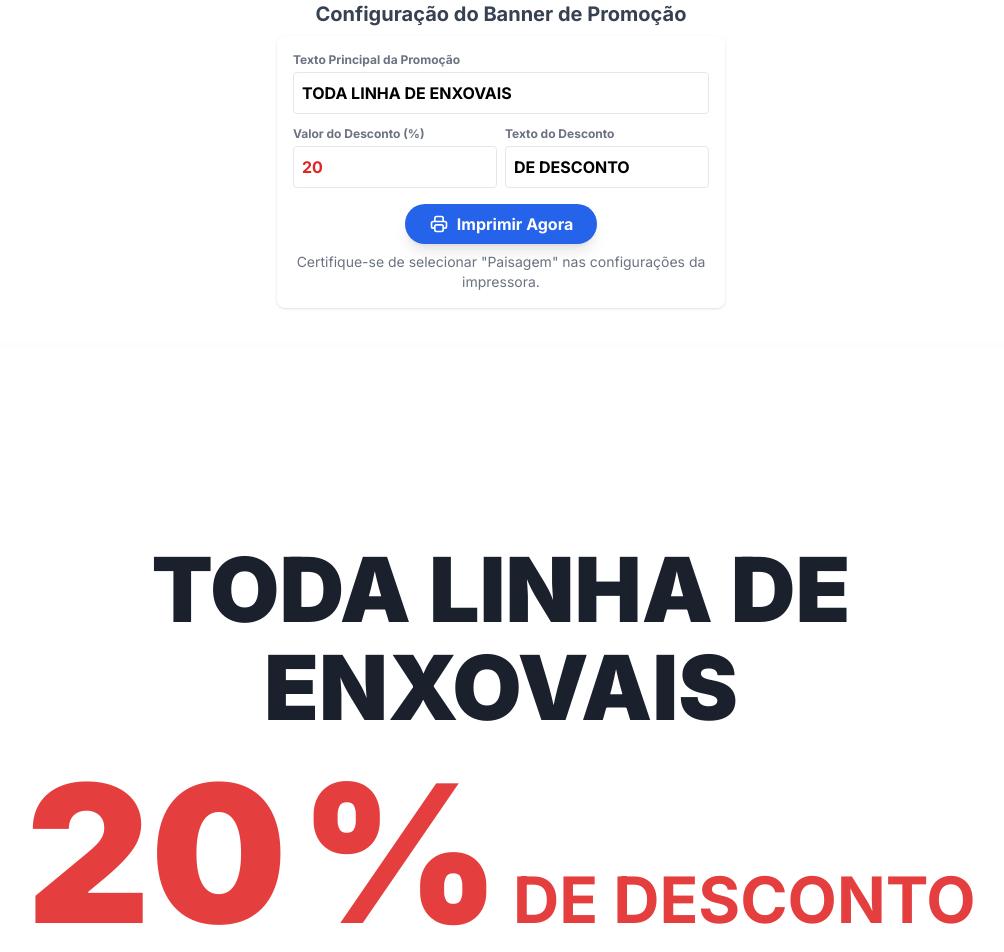
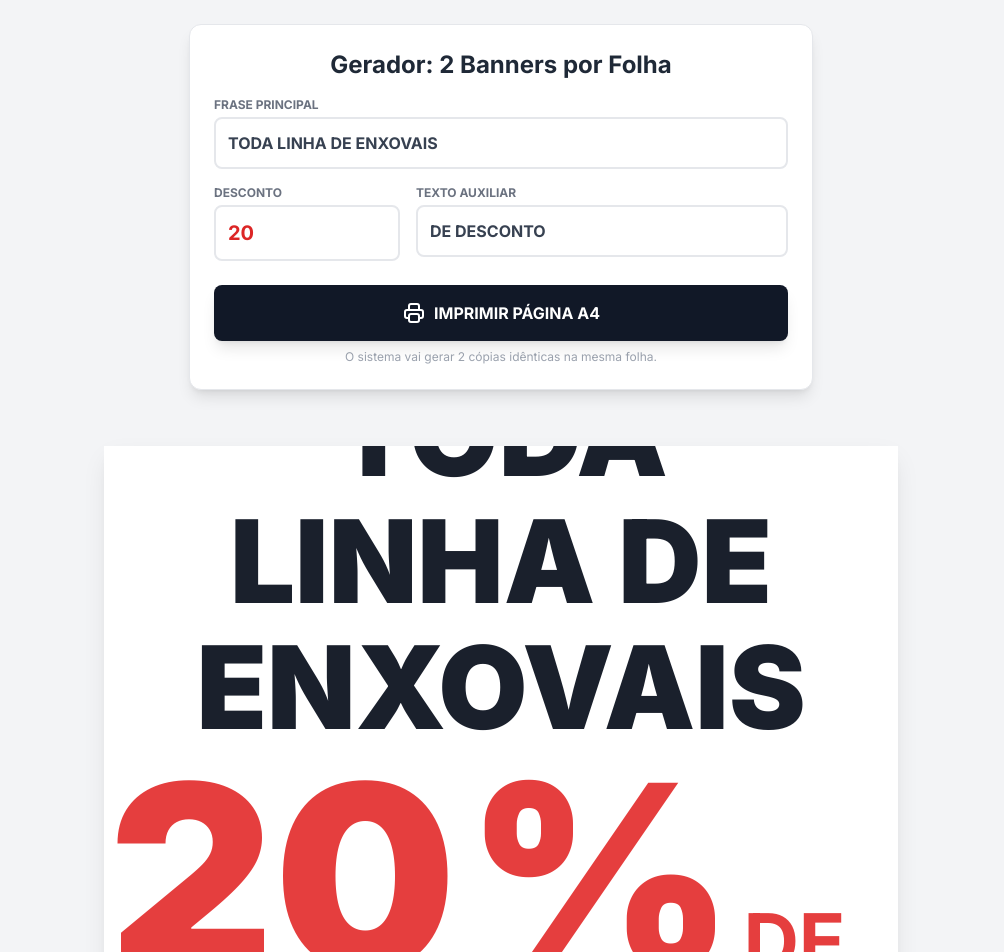
Before and after one commit to kleber-code/stp, a plain HTML site: page percent.html in a window 1280 px wide. Shown: the top 952 px of the page, without its empty margins (139-1143 px from the left). Drawn offline with nearby package versions, Linux system fonts and the light colour scheme.

Commit message:
feat: update percente

```diff
--- a/percent.html
+++ b/percent.html
@@ -3,147 +3,204 @@
   <head>
     <meta charset="UTF-8" />
     <meta name="viewport" content="width=device-width, initial-scale=1.0" />
-    <title>Banner de Promoção - A4 Horizontal</title>
+    <title>Banner Promoção - 2 por Folha (A4 Vertical)</title>
     <script src="https://cdn.tailwindcss.com"></script>
     <link href="https://fonts.googleapis.com/css2?family=Inter:wght@400;700;900&display=swap" rel="stylesheet" />
     <style>
       body {
         font-family: 'Inter', sans-serif;
+        background: #f3f4f6;
+        display: flex;
+        flex-direction: column;
+        align-items: center;
+        min-height: 100vh;
+        margin: 0;
+        padding-bottom: 50px;
+      }
+
+      /* Configuração exata para A4 Retrato (Vertical) */
+      .a4-portrait {
+        width: 210mm;
+        height: 297mm;
+        background: white;
+        box-shadow: 0 10px 25px -5px rgba(0, 0, 0, 0.1), 0 8px 10px -6px rgba(0, 0, 0, 0.1);
+        display: flex;
+        flex-direction: column; /* Empilha um em cima do outro */
+        overflow: hidden;
+      }
+
+      /* Metade da página */
+      .banner-half {
+        width: 100%;
+        height: 50%; /* Exatamente metade da folha */
         display: flex;
         flex-direction: column;
         align-items: center;
         justify-content: center;
-        min-height: 100vh;
-        margin: 0;
+        padding: 10mm; /* Margem interna menor pois o espaço é menor */
+        box-sizing: border-box;
+        position: relative;
       }
 
-      /* Configuração exata para A4 Paisagem */
-      .a4-landscape {
-        width: 297mm;
-        height: 210mm;
+      /* Linha de corte pontilhada apenas na primeira metade */
+      .banner-half:first-child {
+        border-bottom: 2px dashed #cbd5e1;
+      }
+
+      /* Indicador de tesoura (visual apenas na tela, opcional na impressão) */
+      .cut-line-icon {
+        position: absolute;
+        bottom: -12px;
+        right: -25px;
+        color: #94a3b8;
         background: white;
-        box-shadow: 0 10px 25px -5px rgba(0, 0, 0, 0.1), 0 8px 10px -6px rgba(0, 0, 0, 0.1);
-        position: relative;
-        overflow: hidden;
+        padding: 2px;
+        font-size: 12px;
+        transform: rotate(-90deg);
+      }
+
+      /* Estilos de Texto (Ajustados para a largura menor de 210mm) */
+      .promo-text {
+        font-size: 9vw; /* Aumentado pois a largura da ref é menor */
+        font-weight: 900;
+        color: #1a202c;
+        line-height: 1.1;
+        text-transform: uppercase;
+        text-align: center;
+        word-break: break-word;
+      }
+
+      .discount-section {
+        margin-top: 10px;
         display: flex;
-        flex-direction: column;
+        align-items: baseline;
+        gap: 10px;
+        color: #e53e3e;
+      }
+
+      .discount-value {
+        font-size: 20vw; /* Aumentado */
+        font-weight: 900;
+        line-height: 0.9;
+      }
+
+      .discount-suffix {
+        font-size: 6vw; /* Aumentado */
+        font-weight: 700;
+        line-height: 1.2;
+        text-transform: uppercase;
+        max-width: 150px;
+        text-align: left;
       }
 
       /* Configurações de Impressão */
       @media print {
         @page {
-          size: A4 landscape;
+          size: A4 portrait; /* Força vertical */
           margin: 0;
         }
         body {
           background: white;
           margin: 0;
+          padding: 0;
           display: block;
         }
-        .a4-landscape {
+        .a4-portrait {
+          box-shadow: none;
           width: 100%;
           height: 100vh;
-          box-shadow: none;
-          border: none;
         }
         .no-print {
           display: none !important;
         }
-      }
-
-      /* Estilo para o Banner */
-      .promo-banner {
-        flex-grow: 1;
-        display: flex;
-        flex-direction: column;
-        align-items: center;
-        justify-content: center;
-        text-align: center;
-        padding: 20mm;
-        box-sizing: border-box;
-      }
-      .promo-text {
-        font-size: 7vw; /* Ajuste conforme necessário para caber */
-        font-weight: 900;
-        color: #1a202c; /* Cinza escuro para contraste */
-        line-height: 1.1;
-        text-transform: uppercase;
-        word-break: break-word; /* Ensure long words break */
-      }
-      .discount-section {
-        margin-top: 1.5vw;
-        display: flex;
-        align-items: baseline;
-        gap: 1vw;
-        color: #e53e3e; /* Vermelho vibrante */
-      }
-      .discount-value {
-        font-size: 15vw;
-        font-weight: 900;
-        line-height: 1;
-      }
-      .discount-suffix {
-        font-size: 5vw;
-        font-weight: 700;
-        line-height: 1.2;
-        text-transform: uppercase;
-        word-break: break-word; /* Ensure long words break */
+        /* Removemos o vw na impressão para garantir consistência ou mantemos se o browser suportar bem */
       }
     </style>
   </head>
   <body>
-    <!-- Botão de controle (não sai na impressão) -->
-    <div class="no-print mb-6 text-center">
-      <h1 class="text-xl font-bold text-gray-700 mb-2">Configuração do Banner de Promoção</h1>
-      <div class="max-w-md mx-auto p-4 bg-white rounded-lg shadow mb-4">
-        <div class="mb-3">
-          <label class="text-xs font-bold text-gray-500 block text-left mb-1">Texto Principal da Promoção</label>
-          <input type="text" id="mainPromoText" value="TODA LINHA DE ENXOVAIS" placeholder="Ex: TODA LINHA DE ENXOVAIS" class="w-full p-2 border rounded font-bold uppercase" oninput="updateBanner()" />
-        </div>
-        <div class="mb-3 flex gap-2">
-          <div class="flex-1">
-            <label class="text-xs font-bold text-gray-500 block text-left mb-1">Valor do Desconto (%)</label>
-            <input type="number" id="discountValue" value="20" placeholder="Ex: 20" class="w-full p-2 border rounded font-bold text-red-600" oninput="updateBanner()" />
+
+    <div class="no-print w-full max-w-2xl mx-auto p-6">
+      <div class="bg-white rounded-xl shadow-lg p-6 mb-8 border border-gray-200">
+        <h1 class="text-2xl font-bold text-gray-800 mb-4 text-center">Gerador: 2 Banners por Folha</h1>
+
+        <div class="grid gap-4">
+          <div>
+            <label class="text-xs font-bold text-gray-500 uppercase mb-1 block">Frase Principal</label>
+            <input type="text" id="mainPromoText" value="TODA LINHA DE ENXOVAIS" class="w-full p-3 border-2 border-gray-200 rounded-lg font-bold text-gray-700 focus:border-blue-500 outline-none transition" oninput="updateBanner()" />
           </div>
-          <div class="flex-1">
-            <label class="text-xs font-bold text-gray-500 block text-left mb-1">Texto do Desconto</label>
-            <input type="text" id="discountSuffix" value="DE DESCONTO" placeholder="Ex: DE DESCONTO" class="w-full p-2 border rounded font-bold uppercase" oninput="updateBanner()" />
+
+          <div class="flex gap-4">
+            <div class="w-1/3">
+              <label class="text-xs font-bold text-gray-500 uppercase mb-1 block">Desconto</label>
+              <input type="number" id="discountValue" value="20" class="w-full p-3 border-2 border-gray-200 rounded-lg font-bold text-red-600 text-xl focus:border-red-500 outline-none transition" oninput="updateBanner()" />
+            </div>
+            <div class="w-2/3">
+              <label class="text-xs font-bold text-gray-500 uppercase mb-1 block">Texto Auxiliar</label>
+              <input type="text" id="discountSuffix" value="DE DESCONTO" class="w-full p-3 border-2 border-gray-200 rounded-lg font-bold text-gray-700 focus:border-blue-500 outline-none transition" oninput="updateBanner()" />
+            </div>
           </div>
         </div>
-        <button onclick="window.print()" class="bg-blue-600 hover:bg-blue-700 text-white font-bold py-2 px-6 rounded-full shadow-lg transition transform hover:scale-105 flex items-center gap-2 mx-auto mt-4">
-          <svg xmlns="http://www.w3.org/2000/svg" class="h-5 w-5" fill="none" viewBox="0 0 24 24" stroke="currentColor">
+
+        <button onclick="window.print()" class="w-full mt-6 bg-gray-900 hover:bg-black text-white font-bold py-4 rounded-lg shadow-lg transition transform hover:scale-[1.02] flex items-center justify-center gap-2">
+          <svg xmlns="http://www.w3.org/2000/svg" class="h-6 w-6" fill="none" viewBox="0 0 24 24" stroke="currentColor">
             <path stroke-linecap="round" stroke-linejoin="round" stroke-width="2" d="M17 17h2a2 2 0 002-2v-4a2 2 0 00-2-2H5a2 2 0 00-2 2v4a2 2 0 002 2h2m2 4h6a2 2 0 002-2v-4a2 2 0 00-2-2H9a2 2 0 00-2 2v4a2 2 0 002 2zm8-12V5a2 2 0 00-2-2H9a2 2 0 00-2 2v4h10z" />
-          </svg>Imprimir Agora
+          </svg>
+          IMPRIMIR PÁGINA A4
         </button>
-        <p class="text-sm text-gray-500 mt-2">Certifique-se de selecionar "Paisagem" nas configurações da impressora.</p>
+        <p class="text-center text-xs text-gray-400 mt-2">O sistema vai gerar 2 cópias idênticas na mesma folha.</p>
       </div>
     </div>
 
-    <!-- A Folha A4 -->
-    <div class="a4-landscape">
-      <div class="promo-banner">
-        <div id="outMainPromoText" class="promo-text">TODA LINHA DE ENXOVAIS</div>
+    <div class="a4-portrait">
+
+      <div class="banner-half">
+        <div class="promo-text outMainPromoText">TODA LINHA DE ENXOVAIS</div>
         <div class="discount-section">
-          <span id="outDiscountValue" class="discount-value">20</span>
+          <span class="discount-value outDiscountValue">20</span>
           <span class="discount-value">%</span>
-          <span id="outDiscountSuffix" class="discount-suffix">DE DESCONTO</span>
+          <span class="discount-suffix outDiscountSuffix">DE DESCONTO</span>
+        </div>
+        <div class="cut-line-icon no-print">✂️ Cortar aqui</div>
+      </div>
+
+      <div class="banner-half">
+        <div class="promo-text outMainPromoText">TODA LINHA DE ENXOVAIS</div>
+        <div class="discount-section">
+          <span class="discount-value outDiscountValue">20</span>
+          <span class="discount-value">%</span>
+          <span class="discount-suffix outDiscountSuffix">DE DESCONTO</span>
         </div>
       </div>
+
     </div>
 
     <script>
       function updateBanner() {
-        const mainText = document.getElementById('mainPromoText').value
-        const discountVal = document.getElementById('discountValue').value
-        const discountSuff = document.getElementById('discountSuffix').value
+        // Pegar valores dos inputs
+        const mainText = document.getElementById('mainPromoText').value || 'PROMOÇÃO';
+        const discountVal = document.getElementById('discountValue').value || '0';
+        const discountSuff = document.getElementById('discountSuffix').value || 'DE DESCONTO';
 
-        document.getElementById('outMainPromoText').textContent = mainText || 'PROMOÇÃO IMPERDÍVEL'
-        document.getElementById('outDiscountValue').textContent = discountVal || '0'
-        document.getElementById('outDiscountSuffix').textContent = discountSuff || 'DE DESCONTO'
+        // Atualizar TODAS as classes correspondentes (topo e base)
+
+        // Texto Principal
+        document.querySelectorAll('.outMainPromoText').forEach(el => {
+          el.textContent = mainText;
+        });
+
+        // Valor do Desconto
+        document.querySelectorAll('.outDiscountValue').forEach(el => {
+          el.textContent = discountVal;
+        });
+
+        // Sufixo do Desconto
+        document.querySelectorAll('.outDiscountSuffix').forEach(el => {
+          el.textContent = discountSuff;
+        });
       }
 
-      // Initialize on load
-      updateBanner()
+      // Iniciar
+      updateBanner();
     </script>
   </body>
 </html>
```
